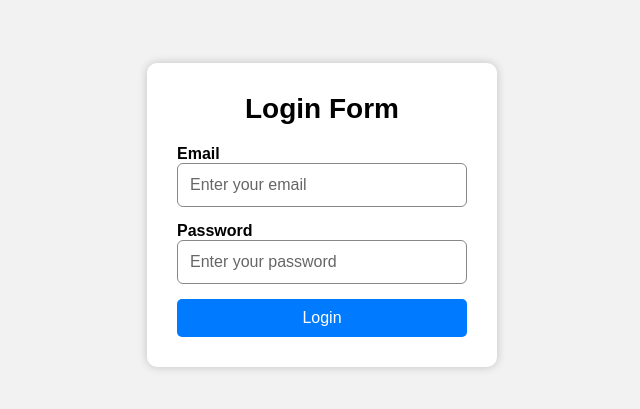
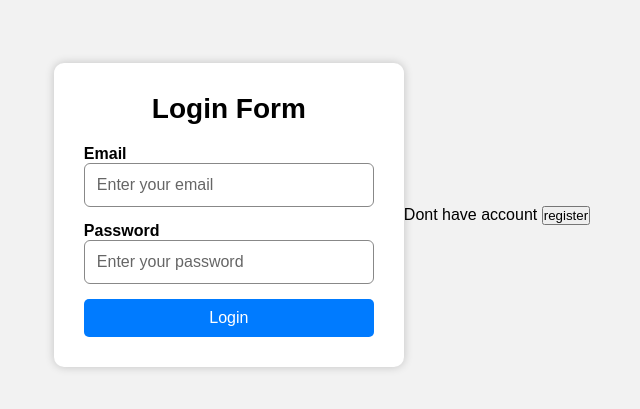
Before and after one commit to manohar-mayank/post-management-frontend, a React (Vite) app: page /login in a window 1280 px wide. Shown: the part 185-594 px from the top of the page, without its empty margins (318-958 px from the left). Built offline with nearby package versions, Linux system fonts and the light colour scheme.

Commit message:
chnages on lpgin page

```diff
--- a/src/pages/auth/Login.jsx
+++ b/src/pages/auth/Login.jsx
@@ -82,6 +82,7 @@ const Login = () => {
           {isLoading ? "Loading.." : "Login"}
         </button>
       </form>
+      <p>Dont have account <button onClick={()=>navigate("/register")}>register</button></p>
     </div>
   );
 };
```
